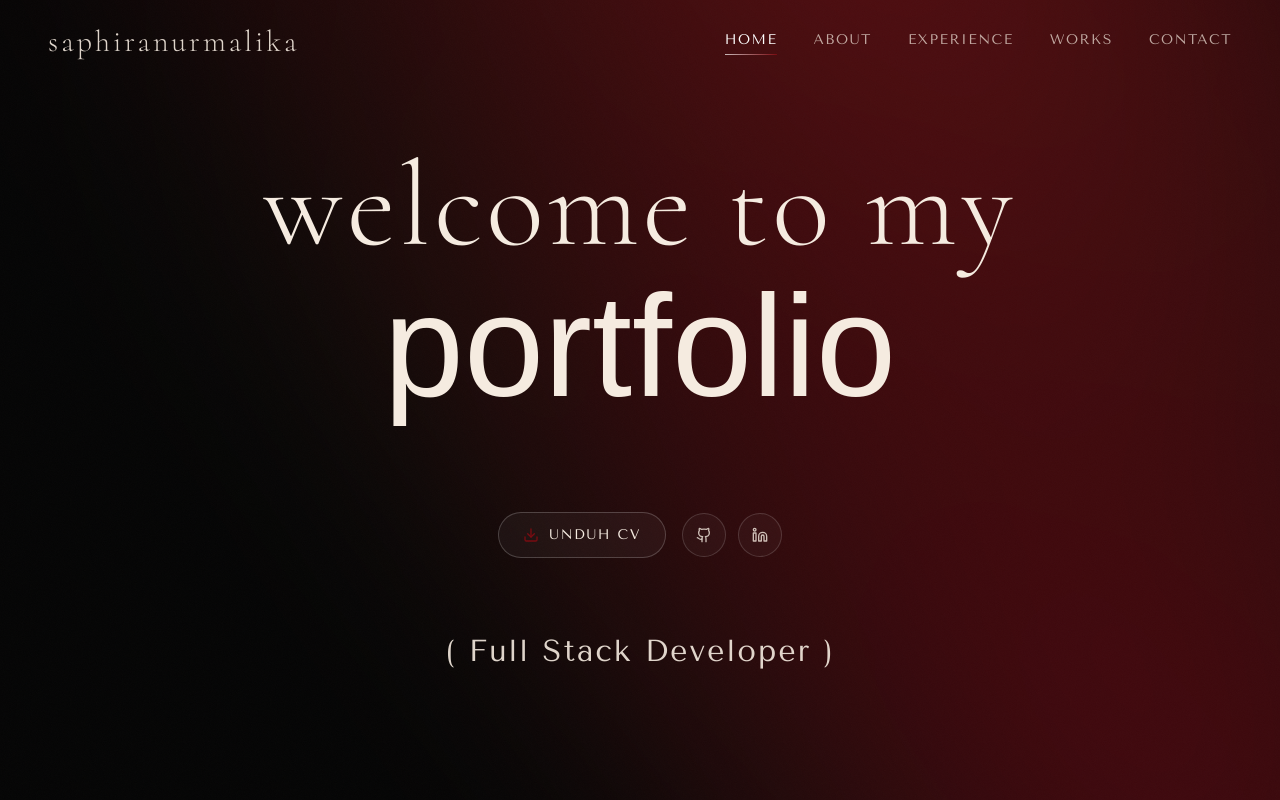
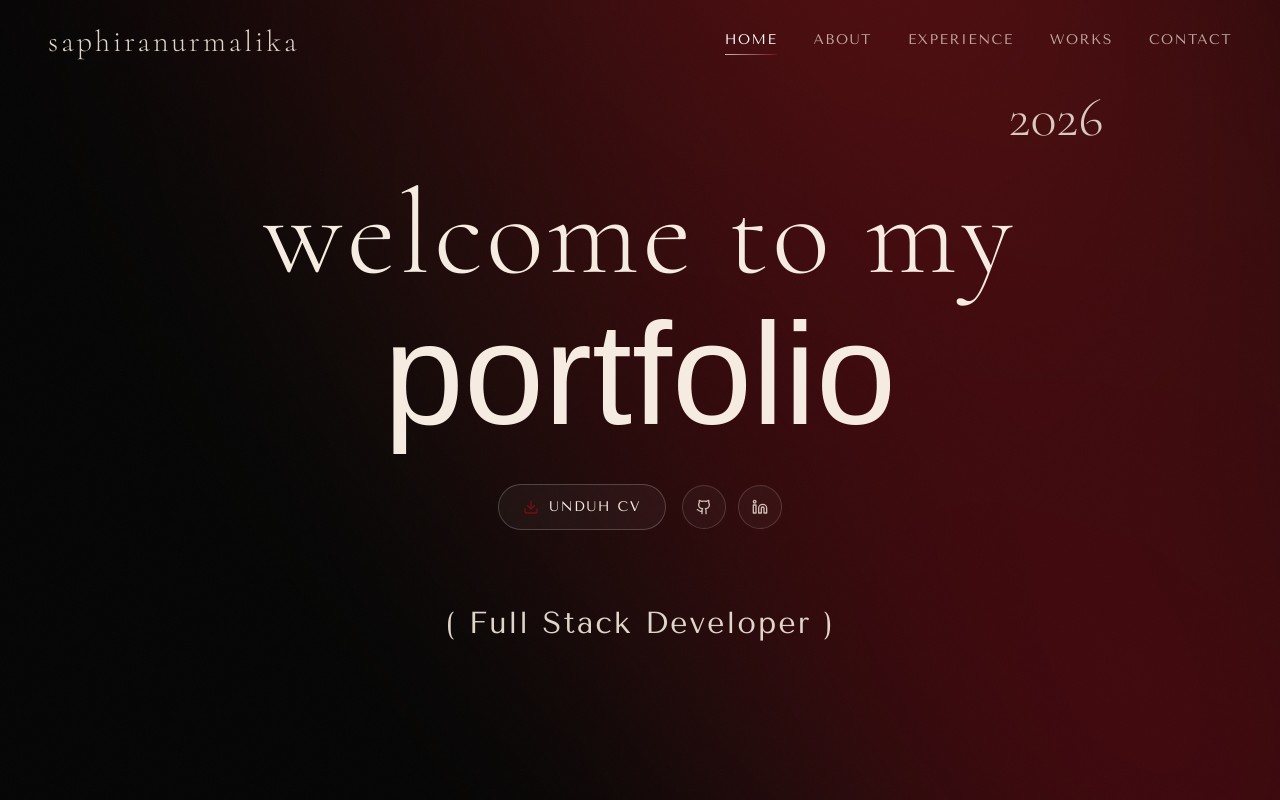
Before and after one commit to sphiranmlika/portfolio, a Next.js app: page / in a window 1280 px wide. Shown: the top 800 px of the page. Built offline with nearby package versions, Linux system fonts and the light colour scheme; a web font is replaced by a local one.

Commit message:
chore: auto-sync 2026-11-24T06:29:44.024Z

```diff
--- a/components/sections/Hero.tsx
+++ b/components/sections/Hero.tsx
@@ -38,27 +38,30 @@ export function Hero() {
           transition={{ duration: 0.8, ease: "easeOut" }}
           className="hero-heading w-full"
         >
-          {/* Editorial Display Heading */}
+          {/* Editorial Display Heading with Floating 2026 */}
           <div className="relative inline-flex items-center justify-center">
             <h1 className="hero-title">
               welcome to my
             </h1>
+            <span className="hero-year">
+              2026
+            </span>
           </div>
 
           {/* Expressive Cursive Text */}
-          <div className="relative inline-flex items-center justify-center max-w-full pb-2">
+          <div className="relative inline-flex items-center justify-center max-w-full">
             <span className="hero-cursive break-words">
               portfolio
             </span>
           </div>
         </motion.div>
 
-        {/* Action Buttons: CV Download & Social Links - diturunkan agar tidak mepet */}
+        {/* Action Buttons: CV Download & Social Links */}
         <motion.div
           initial={{ opacity: 0, y: 15 }}
           animate={{ opacity: 1, y: 0 }}
           transition={{ duration: 0.8, delay: 0.35, ease: "easeOut" }}
-          className="flex flex-wrap items-center justify-center gap-4 mt-14 sm:mt-18 md:mt-22 lg:mt-24"
+          className="flex flex-wrap items-center justify-center gap-4 mt-8 sm:mt-10 md:mt-12"
         >
           {/* Download CV */}
           <a
```
